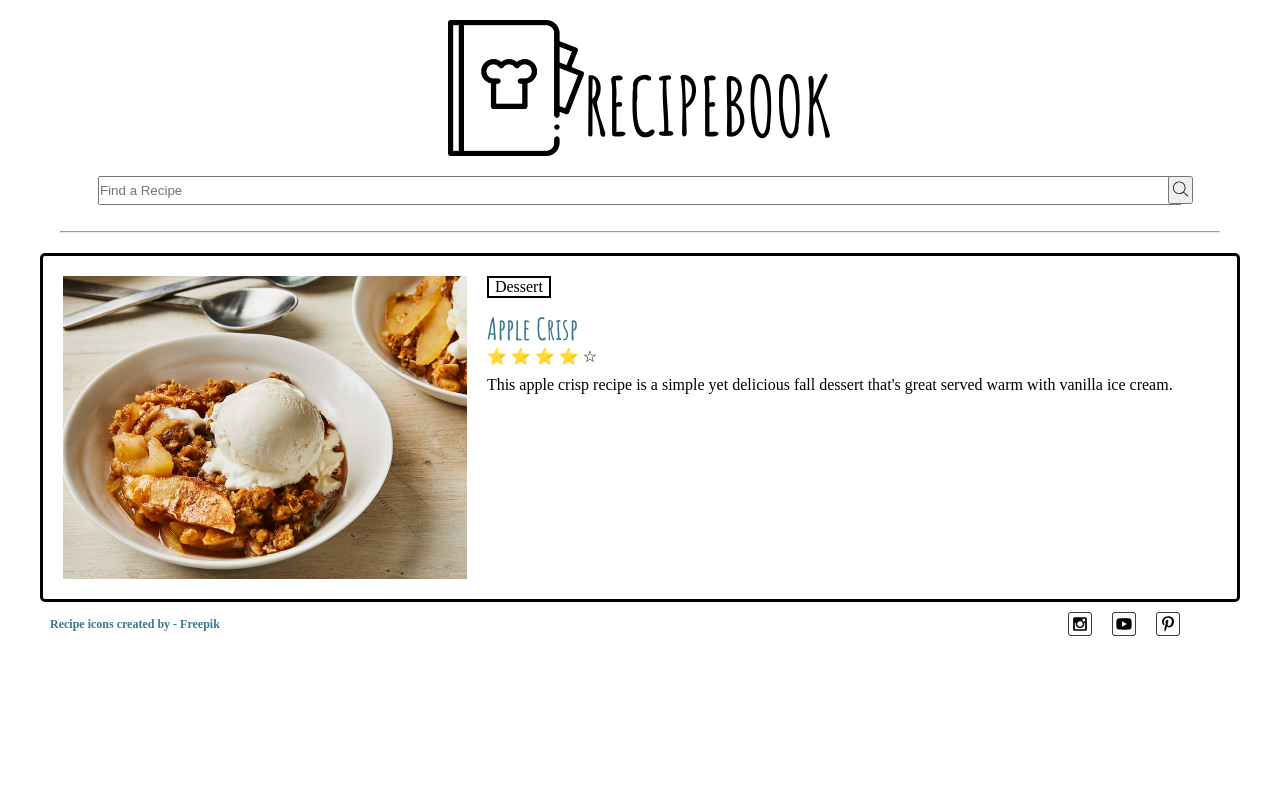
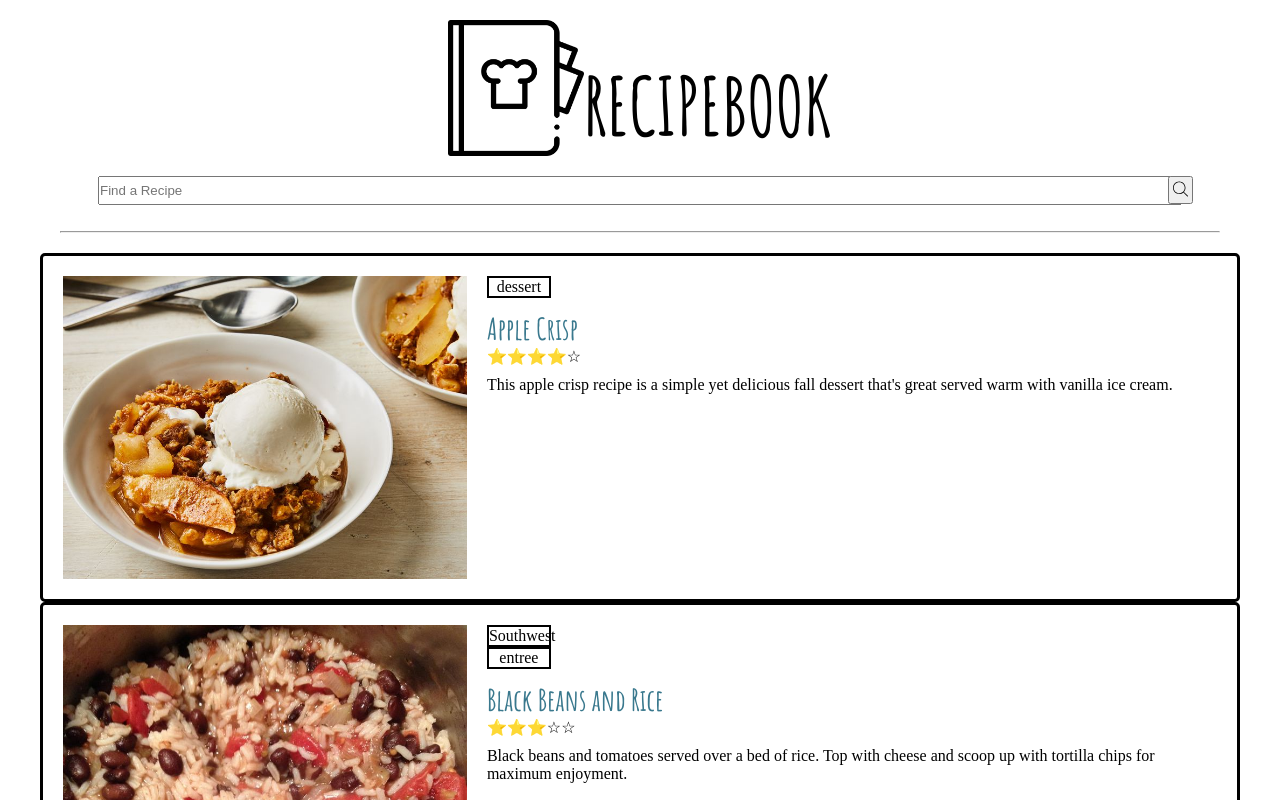
Before and after one commit to rogerlingard/wdd131, a plain HTML site: page recipes/index.html in a window 1280 px wide. Both pictures are taken after a click on the button 1180 px from the left and 190 px from the top of the page. Shown: the top 800 px of the page. Drawn offline with Linux system fonts and the light colour scheme; a web font is replaced by a local one.

Commit message:
imported the javaScript to make the website dynamic

```diff
--- a/recipes/index.html
+++ b/recipes/index.html
@@ -27,7 +27,6 @@
                 <h1 id="recipe-title">RECIPEBOOK</h1>
             </div>
         </header>
-        <main>
         <div id="recipe-search">
             <input id="recipe-textbox" type="text" name="recipe-search" placeholder="Find a Recipe">
             <button id="img-button">
@@ -35,6 +34,7 @@
             </button>
         </div>
         <hr id="line">
+        <main>
             <div class="recipe-box">
                 <img class="recipe-img" src="./images/apple-crisp.jpg" alt="apple crip dessert">
                 <div class="recipe-info">
--- a/recipes/main.js
+++ b/recipes/main.js
@@ -1 +1,122 @@
 import recipes from "./recipes.mjs";
+
+function random(num) {
+	return Math.floor(Math.random() * num);
+}
+
+function getRandomListEntry(list) {
+	const listLength = list.length;
+	const randomNum = random(listLength);
+	return list[randomNum];
+}
+
+function recipeTemplate(recipe) {
+    return `
+        <div class="recipe-box">
+            <img class="recipe-img" src="${recipe.image}" alt="${recipe.name}">
+            <div class="recipe-info">
+                ${tagsTemplate(recipe.tags)}
+                <h1 class="recipe-title">${recipe.name}</h1>
+                ${ratingTemplate(recipe.rating)}
+                <p class="description">${recipe.description}</p>
+            </div>
+        </div>`;
+}
+
+function tagsTemplate(tags) {
+	// loop through the tags list and transform the strings to HTML
+
+    let html = '';
+
+    for(let tag of tags){
+        html += `<span class="tag">${tag}</span>`;
+    }
+
+	return html;
+}
+
+function ratingTemplate(rating) {
+	// begin building an html string using the ratings HTML written earlier as a model.
+	let html = `<span
+	class="rating"
+	role="img"
+	aria-label="Rating: ${rating} out of 5 stars"
+>`;
+// our ratings are always out of 5, so create a for loop from 1 to 5
+
+
+    for(let i = 1; i <= 5; i++){
+        // check to see if the current index of the loop is less than our rating
+		// if so then output a filled star
+        if (i <= rating) {
+            html += `<span aria-hidden="true" class="icon-star">⭐</span>`;
+        }
+        // else output an empty star
+        else {
+            html += `<span aria-hidden="true" class="icon-star-empty">☆</span>`;
+        }
+    }
+
+
+	// after the loop, add the closing tag to our string
+	html += `</span>`
+	// return the html string
+	return html
+}
+
+
+
+function renderRecipes(recipeList){
+    const container = document.querySelector('main');
+    const recipeHTML = recipeList.map(recipe => recipeTemplate(recipe)).join('');
+
+    container.innerHTML = recipeHTML;
+}
+
+function init() {
+    const recipe = getRandomListEntry(recipes);
+
+    renderRecipes([recipe]);
+}
+
+
+function filter(query) {
+	const filtered = recipes.filter(recipe => {
+        return (
+            recipe.name.toLocaleLowerCase().includes(query) ||
+            recipe.description.toLocaleLowerCase().includes(query) ||
+            recipe.tags.some(tag => tag.toLocaleLowerCase().includes(query)) ||
+            recipe.recipeIngredient.some(recipeIngredient => recipeIngredient.toLocaleLowerCase().includes(query))
+        );
+    });
+	// sort by name
+	const sorted = filtered.sort((a, b) => a.name.localeCompare(b.name));
+		return sorted;
+
+}
+
+function searchHandler(e) {
+	e.preventDefault()
+
+    // get the search input
+    const searchInput = document.querySelector('#recipe-textbox');
+
+    // convert the value in the input to lowercase
+    const query = searchInput.value.toLocaleLowerCase();
+    // use the filter function to filter our recipes
+    const filteredRecipes = filter(query);
+    // render the filtered list
+    renderRecipes(filteredRecipes);
+
+}
+
+
+
+init();
+
+const searchButton = document.querySelector('#img-button');
+searchButton.addEventListener('click', searchHandler);
+
+
+const recipe = getRandomListEntry(recipes);
+console.log(recipeTemplate(recipe));
```
Lines whose indentation alone changed are shown as unchanged.
